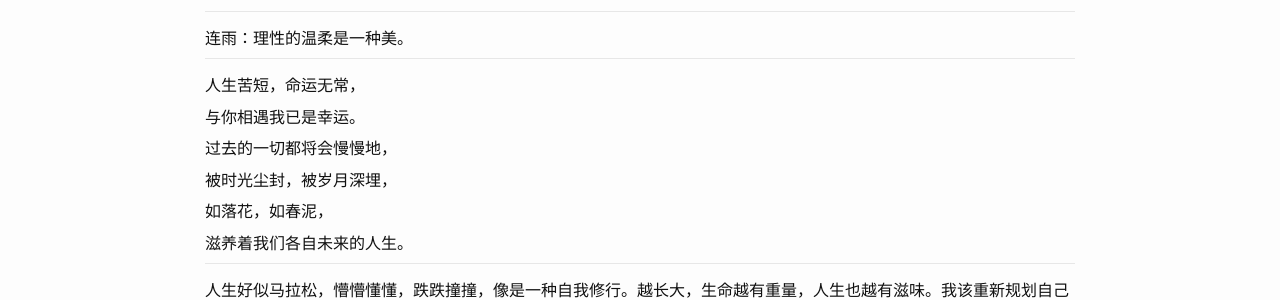
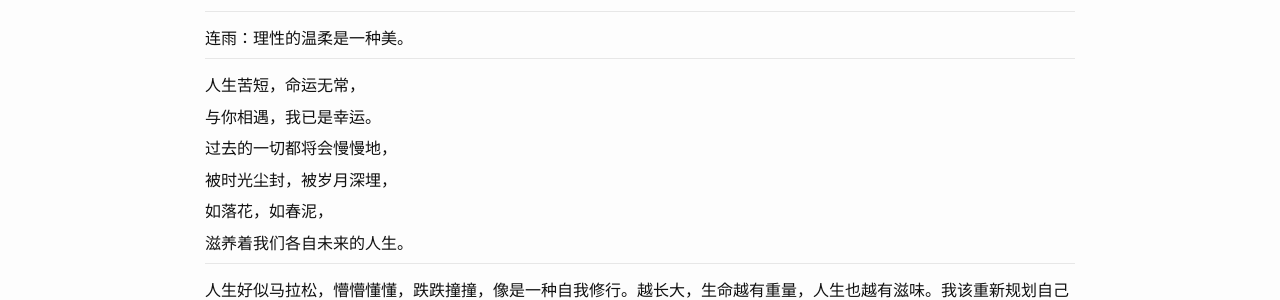
Before and after one commit to lianyu1115/lianyu, a Jekyll site: the page built from _journals/2021-01-06-未完成的初恋.md, in a window 1280 px wide. Shown: the part 209-509 px from the top of the page. Built offline with Jekyll 4.4.1, drawn with Linux system fonts in a browser that asks for light colours.

```diff
--- a/_journals/2021-01-06-未完成的初恋.md
+++ b/_journals/2021-01-06-未完成的初恋.md
@@ -17,7 +17,7 @@ tags: ''
 
 人生苦短，命运无常，
 
-与你相遇我已是幸运。
+与你相遇，我已是幸运。
 
 过去的一切都将会慢慢地，
 
```
